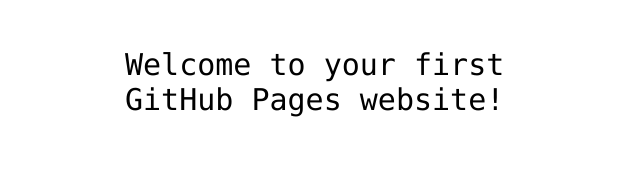
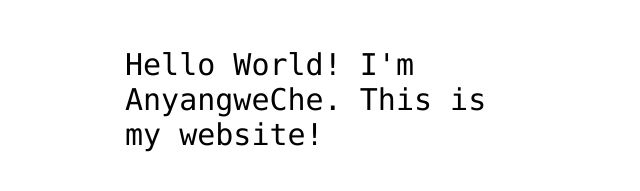
Before and after one commit to AnyangweChe/AnyangweChe, a plain HTML site: page index.html in a window 1280 px wide. Shown: the part 341-532 px from the top of the page, without its empty margins (315-955 px from the left). Drawn offline with Linux system fonts and the light colour scheme.

Commit message:
Added username to index

```diff
--- a/index.html
+++ b/index.html
@@ -12,7 +12,7 @@
 <img src="https://octodex.github.com/images/daftpunktocat-thomas.gif" id="octocat" alt="octocat-gif" />
 
 <!-- Change this code here by copy and pasting your template on line 15 -->
-<p>Welcome to your first GitHub Pages website!</p>
+<p>Hello World! I'm AnyangweChe. This is my website!</p>
 
 </body>
 </html>
```
